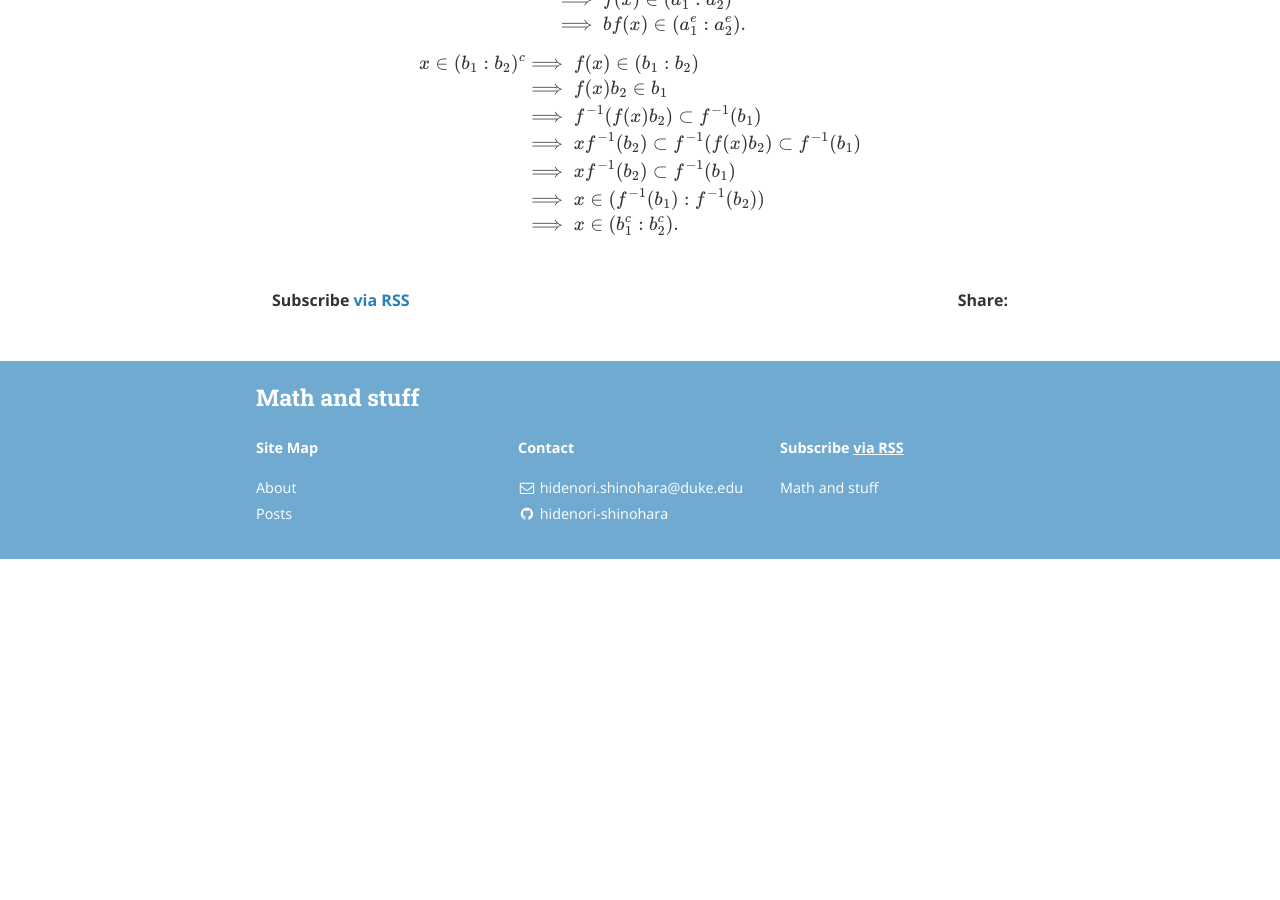
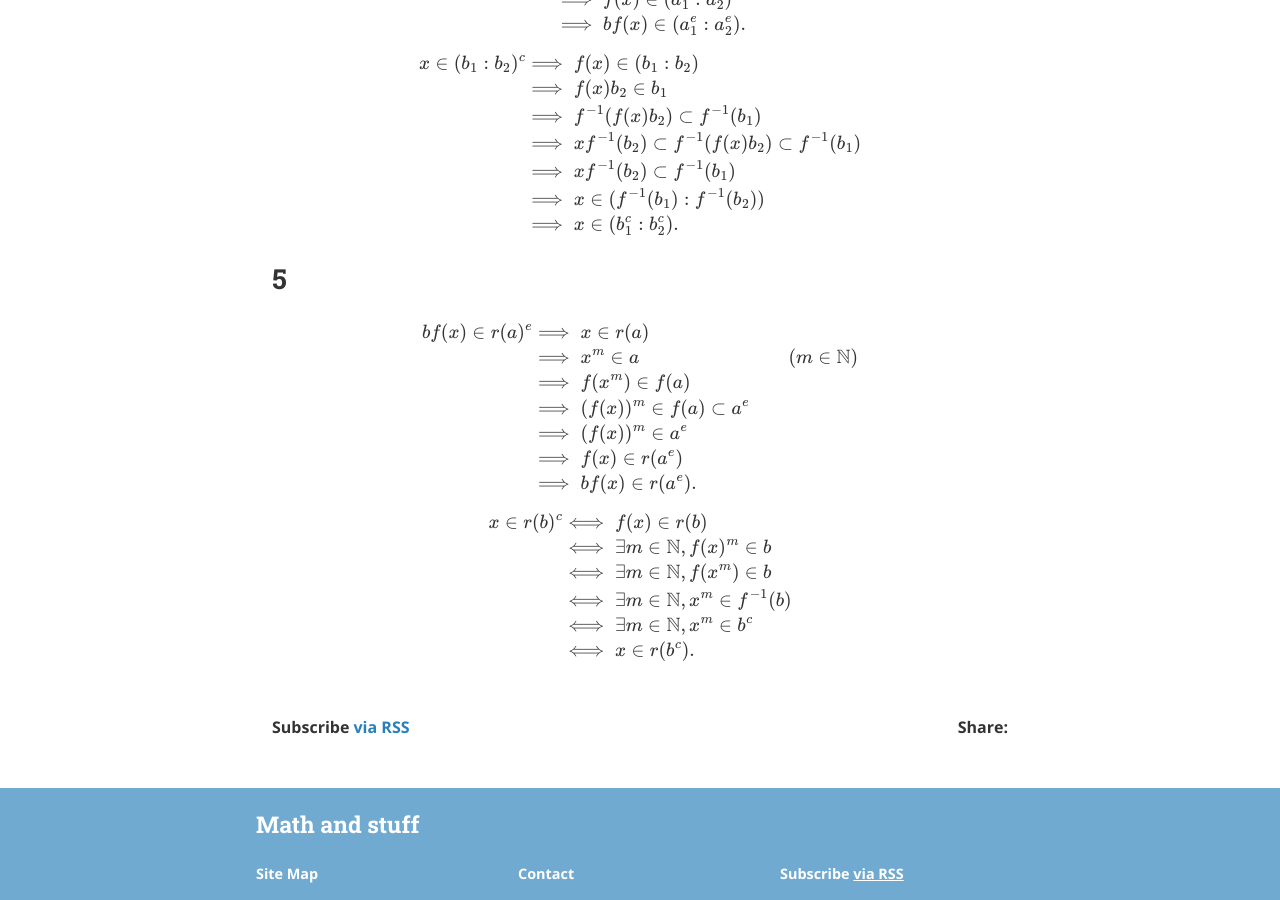
Before and after one commit to hidenori-shinohara/hidenori-shinohara.github.io, a Jekyll site: the page built from _posts/atiyah/chapter1/2019-12-14-extension-contraction-in-text-ex-1-18.md, in a window 1280 px wide and 900 px high, scrolled down 2385 px. Built offline with Jekyll 4.4.1, drawn with Linux system fonts in a browser that asks for light colours; nearby versions of some CDN libraries; formulas are drawn with MathJax 3; before the commit the page ends 2944 px from its top, so only the background shows below that; some of the changed text lies outside the part shown.

Commit message:
Finish ex 1-18

```diff
--- a/_posts/atiyah/chapter1/2019-12-14-extension-contraction-in-text-ex-1-18.md
+++ b/_posts/atiyah/chapter1/2019-12-14-extension-contraction-in-text-ex-1-18.md
@@ -12,7 +12,7 @@ If $a_1, a_2$ are ideals of $A$ and if $b_1, b_2$ are ideals of $B$, then
 1. $(a_1 \cap a_2)^2 \subset a_1^e \cap a_2^e, (b_1 \cap b_2)^c = b_1^c \cap b_2^c$.
 1. $(a_1a_2)^e = a_1^ea_2^e, (b_1b_2)^c \supset b_1^cb_2^c$.
 1. $(a_1:a_2)^e \subset (a_1^e:a_2^e), (b_1:b_2)^c \subset (b_1^c:b_2^c)$.
-1. TODO
+1. $r(a)^e \subset r(a^e), r(b)^c = r(b^c)$.
 
 # Solution
 ## 1
@@ -116,3 +116,30 @@ $$
     &\implies x \in (b_1^c:b_2^c).
 \end{align*}
 $$
+
+## 5
+
+$$
+\begin{align*}
+  bf(x) \in r(a)^e
+    &\implies x \in r(a) \\
+    &\implies x^m \in a & (m \in \mathbb{N})\\
+    &\implies f(x^m) \in f(a) \\
+    &\implies (f(x))^m \in f(a) \subset a^e \\
+    &\implies (f(x))^m \in a^e \\
+    &\implies f(x) \in r(a^e) \\
+    &\implies bf(x) \in r(a^e).
+\end{align*}
+$$
+
+$$
+\begin{align*}
+  x \in r(b)^c
+    &\iff f(x) \in r(b) \\
+    &\iff \exists m \in \mathbb{N}, f(x)^m \in b \\
+    &\iff \exists m \in \mathbb{N}, f(x^m) \in b \\
+    &\iff \exists m \in \mathbb{N}, x^m \in f^{-1}(b) \\
+    &\iff \exists m \in \mathbb{N}, x^m \in b^c \\
+    &\iff x \in r(b^c).
+\end{align*}
+$$
```
Also changed, not shown: other parts of _posts/atiyah/chapter1/2019-12-14-extension-contraction-in-text-ex-1-18.md (+1 -1 lines).
